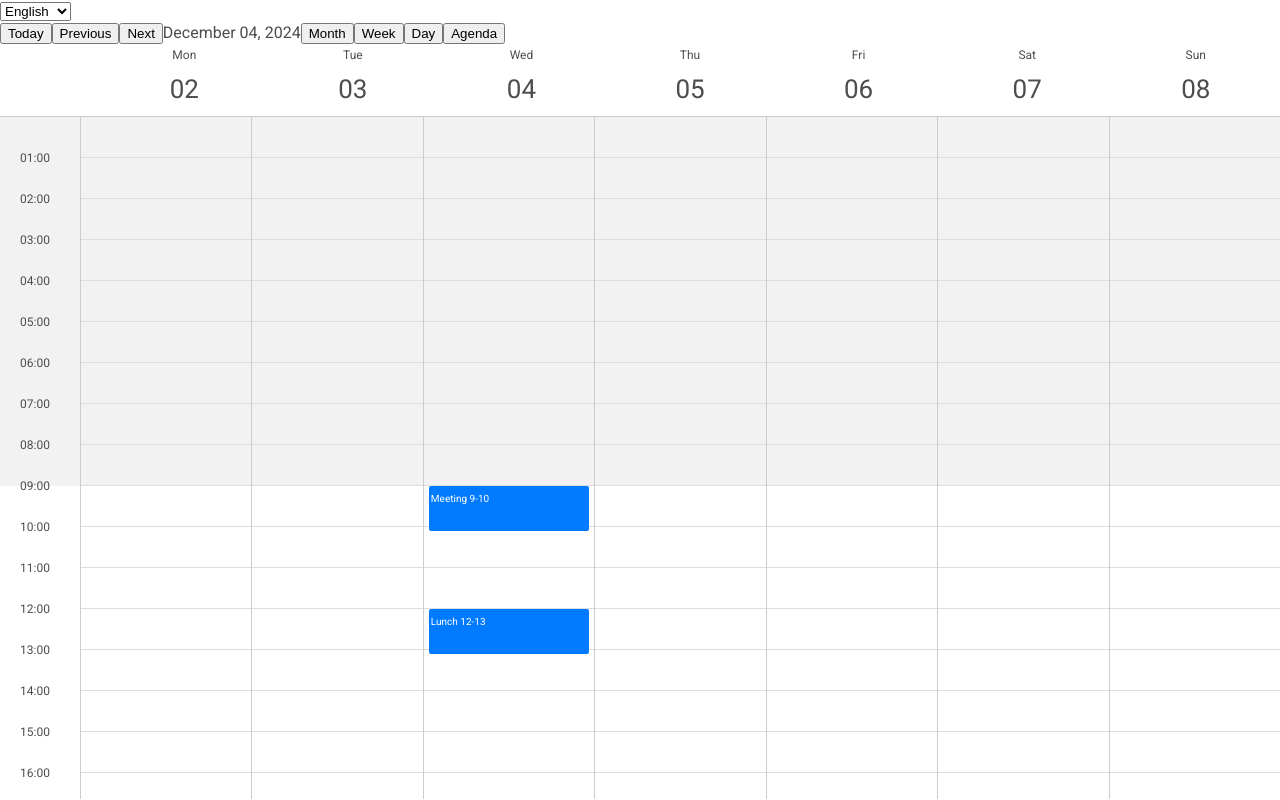
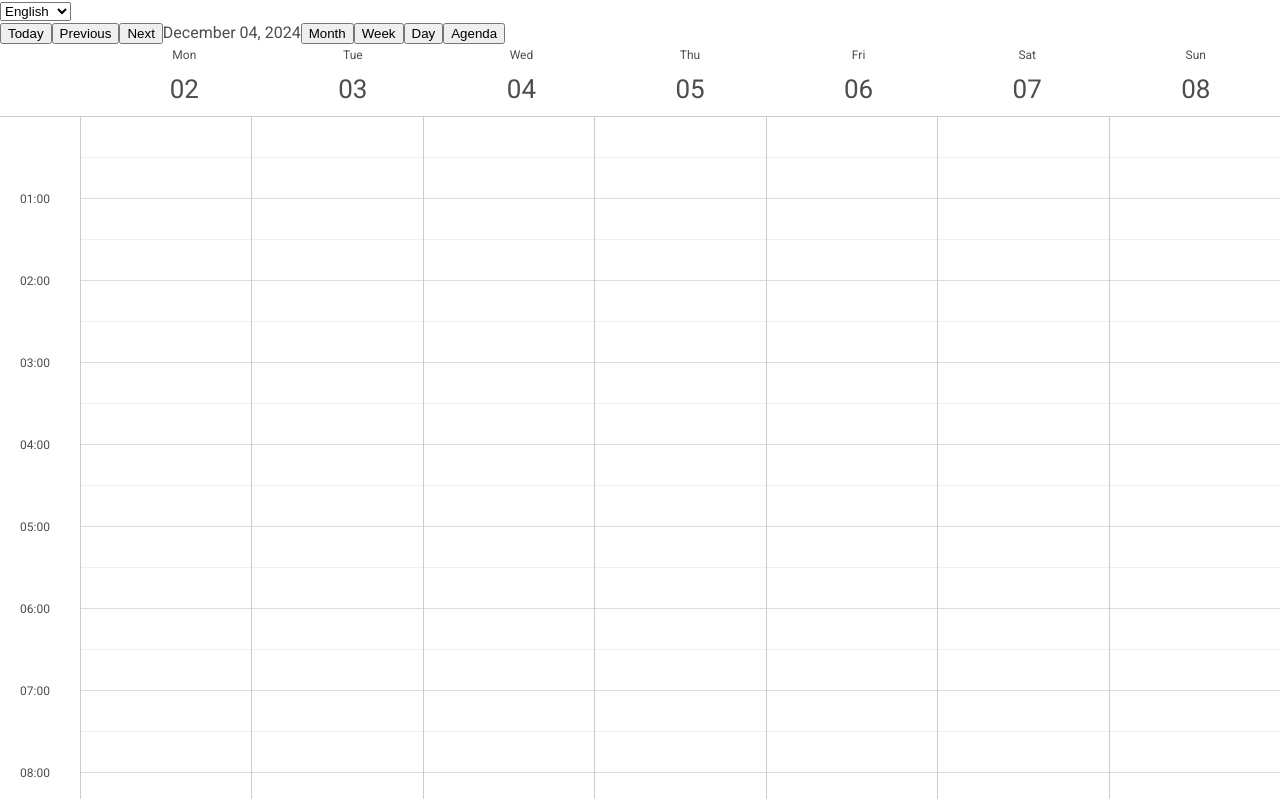
Before and after one commit to Eng-FerasAhmad/razor-calendar, a React (Vite) app: page / in a window 1280 px wide. Built offline with nearby package versions, Linux system fonts and the light colour scheme.

Commit message:
init interval in styles

```diff
--- a/src/components/app/App.tsx
+++ b/src/components/app/App.tsx
@@ -13,20 +13,20 @@ export default function App(): ReactElement {
         {
             id: '1',
             title: 'Meeting',
-            start: '2024-12-04T09:00',
-            end: '2024-12-04T10:00',
+            start: '2024-12-16T07:00',
+            end: '2024-12-16T07:30',
         },
         {
             id: '2',
             title: 'Lunch',
-            start: '2024-12-04T12:00',
-            end: '2024-12-04T13:00',
+            start: '2024-12-18T05:00',
+            end: '2024-12-18T10:00',
         },
         {
             id: '3',
             title: 'Meeting',
-            start: '2024-11-21T09:00',
-            end: '2024-11-21T10:00',
+            start: '2024-12-21T09:00',
+            end: '2024-12-21T10:00',
         },
         {
             id: '4',
--- a/src/components/calendar/CalendarLayout.tsx
+++ b/src/components/calendar/CalendarLayout.tsx
@@ -34,7 +34,7 @@ export default function CalendarLayout({
                         endWorkHour={17}
                         startWorkHour={9}
                         is24HourFormat={true}
-                        intervalIndex={0}
+                        intervalIndex={1}
                         appointments={appointments}
                         selectedDate={selectedDate}
                     />
--- a/src/components/calendar/week/days-columns/DaysColumns.tsx
+++ b/src/components/calendar/week/days-columns/DaysColumns.tsx
@@ -47,8 +47,6 @@ export default function DayColumn({
         const duration =
             eventEnd.diff(eventStart, 'minutes').minutes / interval;
 
-        console.log('startMinutes', startMinutes);
-        console.log('totalMinutes', totalMinutes);
         return {
             top: `${(startMinutes / totalMinutes) * 100}%`,
             height: `${(duration / totalMinutes) * 100}%`,
@@ -62,10 +60,13 @@ export default function DayColumn({
         >
             {timeSlots.map((_, index) => {
                 const hour = Math.floor((index * interval) / 60);
+                const minute = (index * interval) % 60;
+
                 return (
                     <TimeSlotWrapper
                         data-testid="time-slot"
                         key={index}
+                        isFullHour={minute === 0}
                         workTime={isWorkTime(hour, startWorkHour, endWorkHour)}
                     />
                 );
--- a/src/components/calendar/week/days-columns/styles.ts
+++ b/src/components/calendar/week/days-columns/styles.ts
@@ -6,10 +6,16 @@ import { pixelToRem } from 'utils/common';
 interface Props {
     workTime?: boolean;
     timSlotsCount?: number;
+    isFullHour?: boolean;
+    intervalIndex?: number;
 }
 
 const calcColumnHeight = (props: Props): string => {
     return `calc(${props.timSlotsCount} * ${pixelToRem(calendarConfig.timeSlotHeight)} + 24px)`;
+};
+
+const calcTimeSlotHeight = (props: Props): string => {
+    return pixelToRem(calendarConfig.timeSlotHeight);
 };
 
 export const DaysColumnsContainer = styled.div<Props>`
@@ -20,8 +26,9 @@ export const DaysColumnsContainer = styled.div<Props>`
 `;
 
 export const TimeSlotWrapper = styled.div<Props>`
-    height: ${pixelToRem(calendarConfig.timeSlotHeight)};
-    border-bottom: 1px solid #ddd;
+    height: ${calcTimeSlotHeight};
+    border-bottom: 1px solid
+        ${(props) => (!props.isFullHour ? '#ddd' : '#f0f0f0')};
     background-color: ${(props) =>
         props.workTime ? calendarColors.workTime : calendarColors.outOfWork};
 `;
--- a/src/components/calendar/week/time-column/TimeColumn.tsx
+++ b/src/components/calendar/week/time-column/TimeColumn.tsx
@@ -47,7 +47,7 @@ export default function TimeColumn({
                     key={`${hour}:${minute}`}
                     workTime={isWorkTime(hour, startWorkHour, endWorkHour)}
                 >
-                    {hour !== 0 && (
+                    {hour !== 0 && minute === 0 && (
                         <TimeLabelTextWrapper>{label}</TimeLabelTextWrapper>
                     )}
                 </TimeLabelWrapper>
--- a/src/components/calendar/week/time-column/styles.ts
+++ b/src/components/calendar/week/time-column/styles.ts
@@ -4,7 +4,8 @@ import { calendarColors } from 'style/color';
 import { pixelToRem } from 'utils/common';
 
 interface Props {
-    workTime: boolean;
+    workTime?: boolean;
+    intervalIndex?: number;
 }
 
 export const TimeColumnContainer = styled.div`
--- a/src/style/color.ts
+++ b/src/style/color.ts
@@ -57,6 +57,6 @@ export const color = {
 };
 
 export const calendarColors = {
-    outOfWork: '#f2f2f2',
+    outOfWork: '#fff',
     workTime: '#fff',
 };
```
